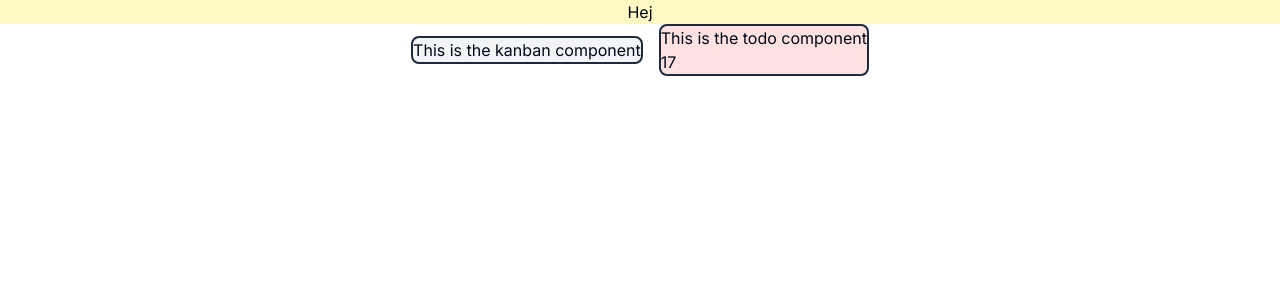
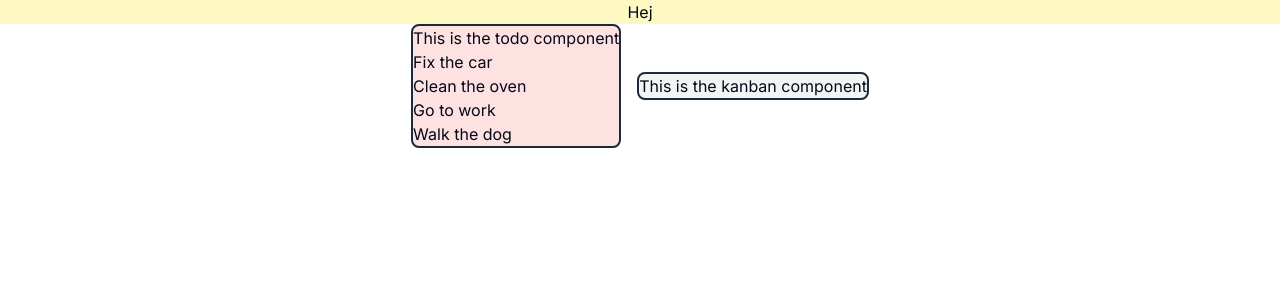
Before and after one commit to martinwinther/adhd-dashboard, a Next.js app: page / in a window 1280 px wide. Shown: the top 300 px of the page. Built offline with nearby package versions, Linux system fonts and the light colour scheme.

Commit message:
Basic list structure
We made a basic todo list component and went over react syntax principles

```diff
--- a/src/app/page.tsx
+++ b/src/app/page.tsx
@@ -2,12 +2,17 @@ import Kanban from '@/components/Kanban'
 import Todo from '@/components/Todo'
 
 export default function Home() {
+
+  const name = 'Martin'
+
   return (
     <main className="dark">
       <div className=" bg-yellow-100 flex justify-center items-center">Hej</div>
       <div className="flex flex-row justify-center items-center space-x-4">
-        <Kanban />
-        <Todo />
+
+      <Todo />
+      <Kanban />
+
       </div>
     </main>
   )
--- a/src/components/Kanban.tsx
+++ b/src/components/Kanban.tsx
@@ -3,6 +3,7 @@ const Kanban = () => {
     <div className="bg-gray-100 border-2 rounded-lg">
       This is the kanban component
     </div>
+
   )
 }
 
--- a/src/components/Todo.tsx
+++ b/src/components/Todo.tsx
@@ -1,12 +1,53 @@
-const Todo = () => {
-  function math(a: number, b: number) {
-    return a + b
+const Todo = ({name}: {name: string}) => {
+
+
+  type ToDoElements = {
+    id: number,
+    todo: string,
+    isComplete: boolean,
+
   }
+  const tasks: ToDoElements[] = [
+    {
+      id: 1,
+      todo: "Fix the car",
+      isComplete: false
+    },
+    {
+      id: 2,
+      todo: "Clean the oven",
+      isComplete: false
+    },
+    {
+      id: 3,
+      todo: "Go to work",
+      isComplete: false
+    },
+    {
+      id: 4,
+      todo: "Walk the dog",
+      isComplete: false
+    }
+  ];
+
+  const TodoList = ({todolists}: {todolists: ToDoElements[]}) => {
+    return (
+      <ul>
+        {todolists.map(task => (
+      <li key={task.id}>{task.todo}</li>
+    ))
+  }
+</ul>
+
+    )
+  }
+
+
 
   return (
     <div className="bg-red-100 border-2 rounded-lg">
       <h1>This is the todo component</h1>
-      <div>{math(8, 9)}</div>
+      <TodoList todolists={tasks}/>
     </div>
   )
 }
```
Also changed, not shown: 1 other file (tests, documents, lock files or other folders).
